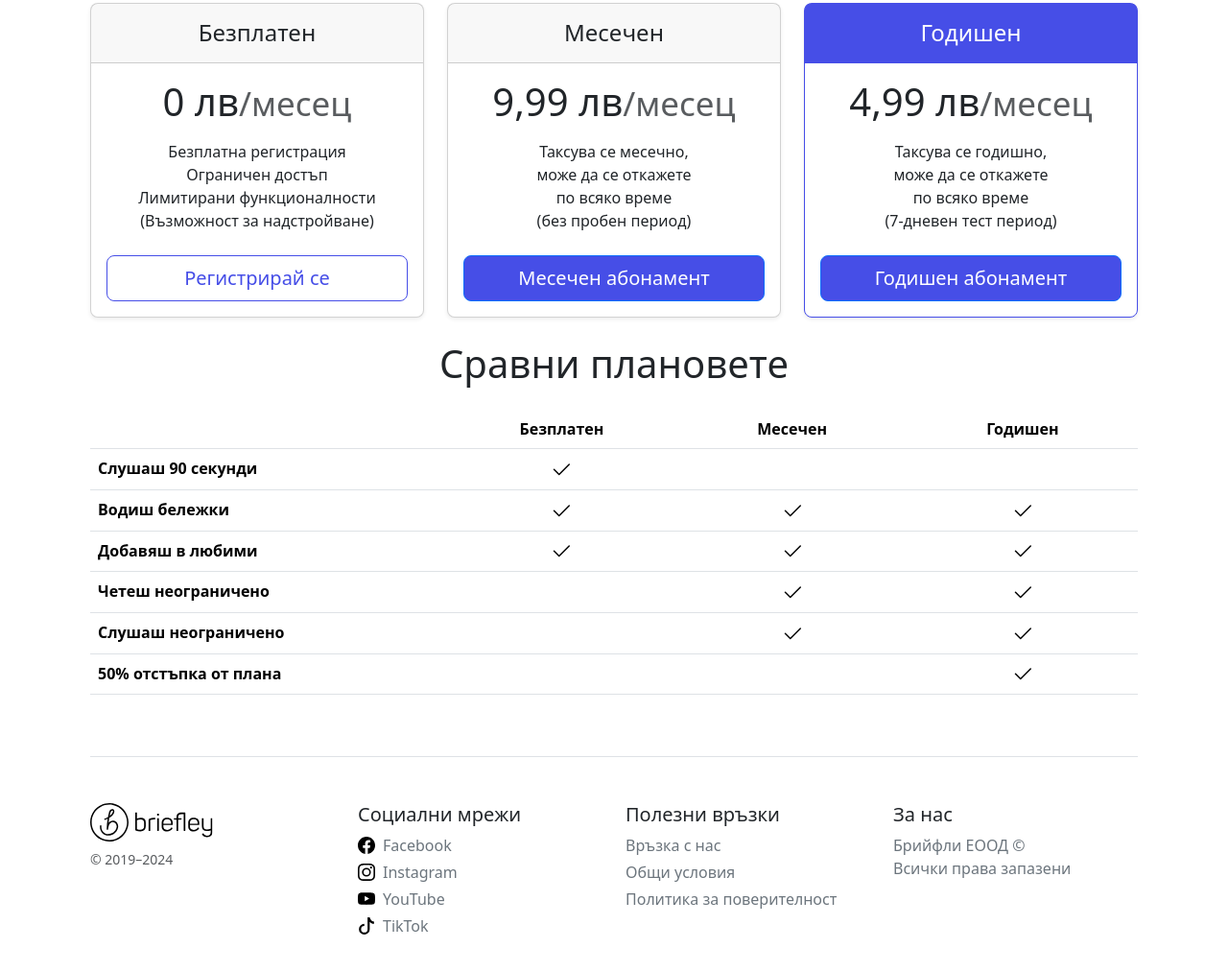
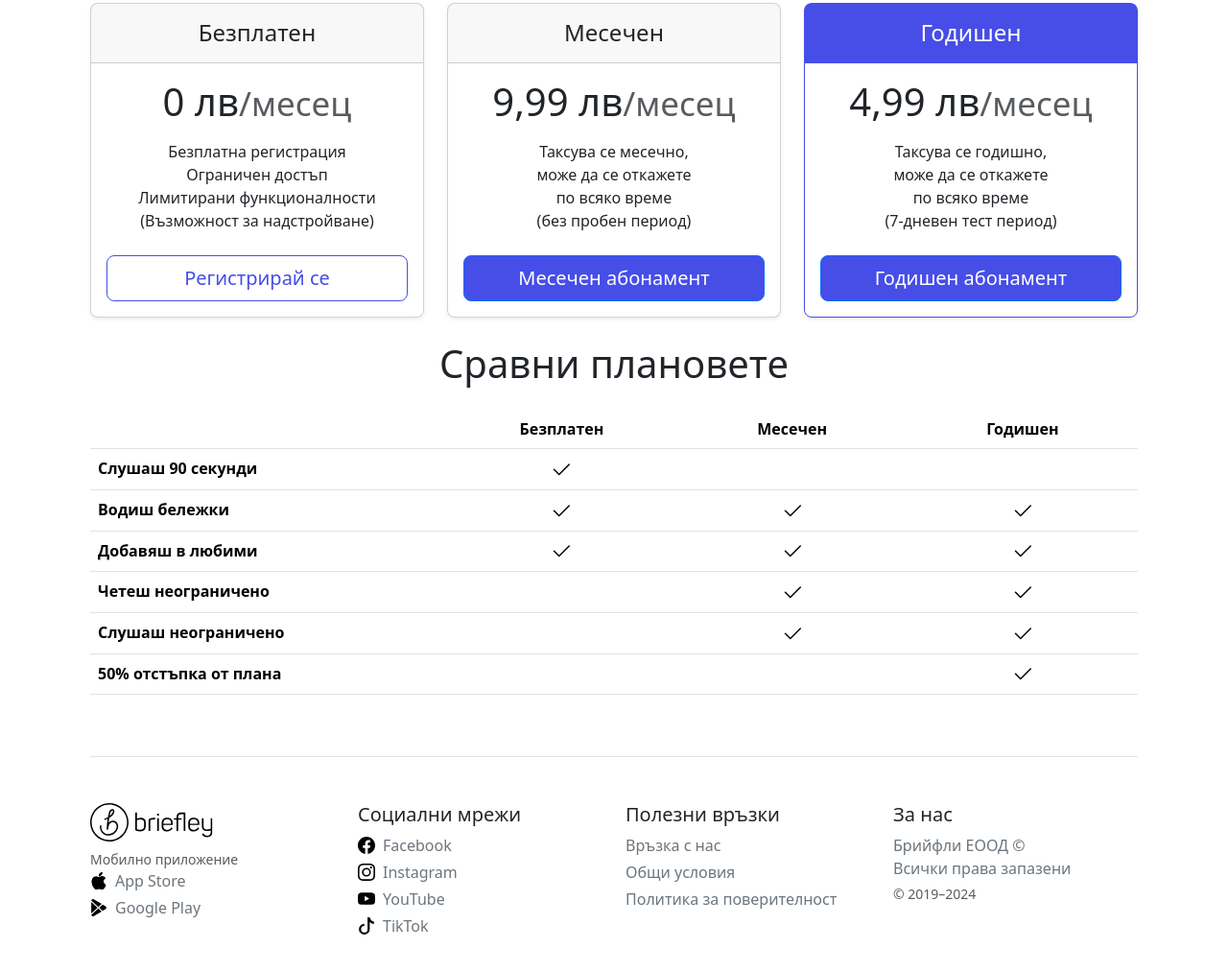
Before and after one commit to TheStukitoGitHub/thestukito, a plain HTML site: page index.html in a window 1280 px wide. Shown: the part 1928-2941 px from the top of the page at 96% size. Drawn offline with nearby package versions, Linux system fonts and the light colour scheme.

Commit message:
Add files via upload

```diff
--- a/index.html
+++ b/index.html
@@ -283,8 +283,12 @@
     <div class="row">
       <div class="col-12 col-md">
         <a href="index.html" alt="logo"><img class="mb-2" src="./assets/icon/logo.svg" alt="logo"></a>
-        <small class="d-block mb-3 text-body-secondary">© 2019–2024</small>
-      </div>
+        <small class="d-block mb-3 text-body-secondary">Мобилно приложение</small>
+        <ul class="list-unstyled text-small">
+          <li class="mb-1"><a class="link-secondary text-decoration-none dropdown-item" href="https://apps.apple.com/us/app/briefley/id1539193713" target="_blank" tabIndex="0"><img src="./assets/icon/app-store.svg">App Store</a></li>
+          <li class="mb-1"><a class="link-secondary text-decoration-none dropdown-item" href="https://play.google.com/store/apps/details?id=com.briefley.mobile" target="_blank" tabIndex="0"><img src="./assets/icon/google-play.svg">Google Play</a></li>
+        </ul>
+        </div>
       <div class="col-6 col-md">
         <h5>Социални мрежи</h5>
         <ul class="list-unstyled text-small">
@@ -306,6 +310,7 @@
         <h5>За нас</h5>
         <ul class="list-unstyled text-small">
           <li class="mb-1"><a class="link-secondary text-decoration-none" href="#">Брийфли ЕООД © <br/> Всички права запазени</a></li>
+          <small class="d-block mb-3 text-body-secondary">© 2019–2024</small>
         </ul>
       </div>
     </div>
```
Also changed, not shown: assets/icon/app-store.svg (added), assets/icon/google-play.svg (added).
